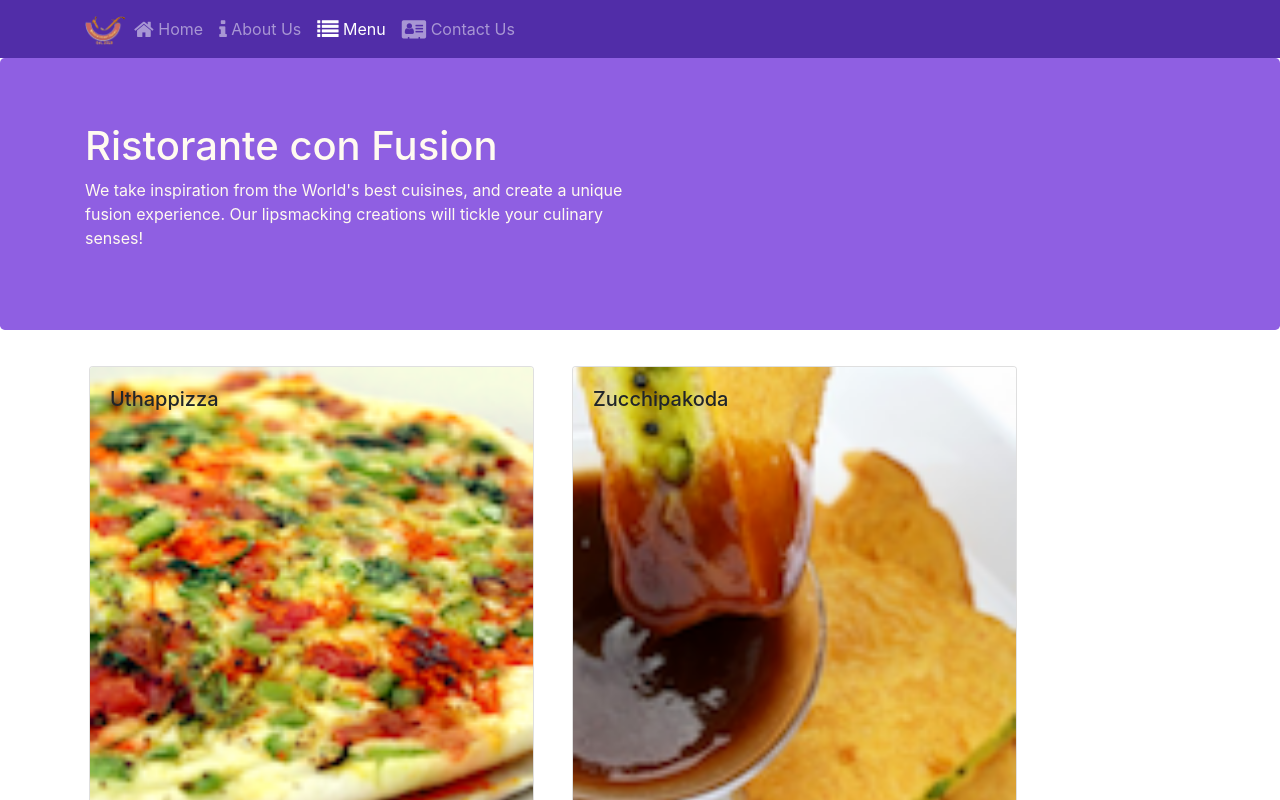
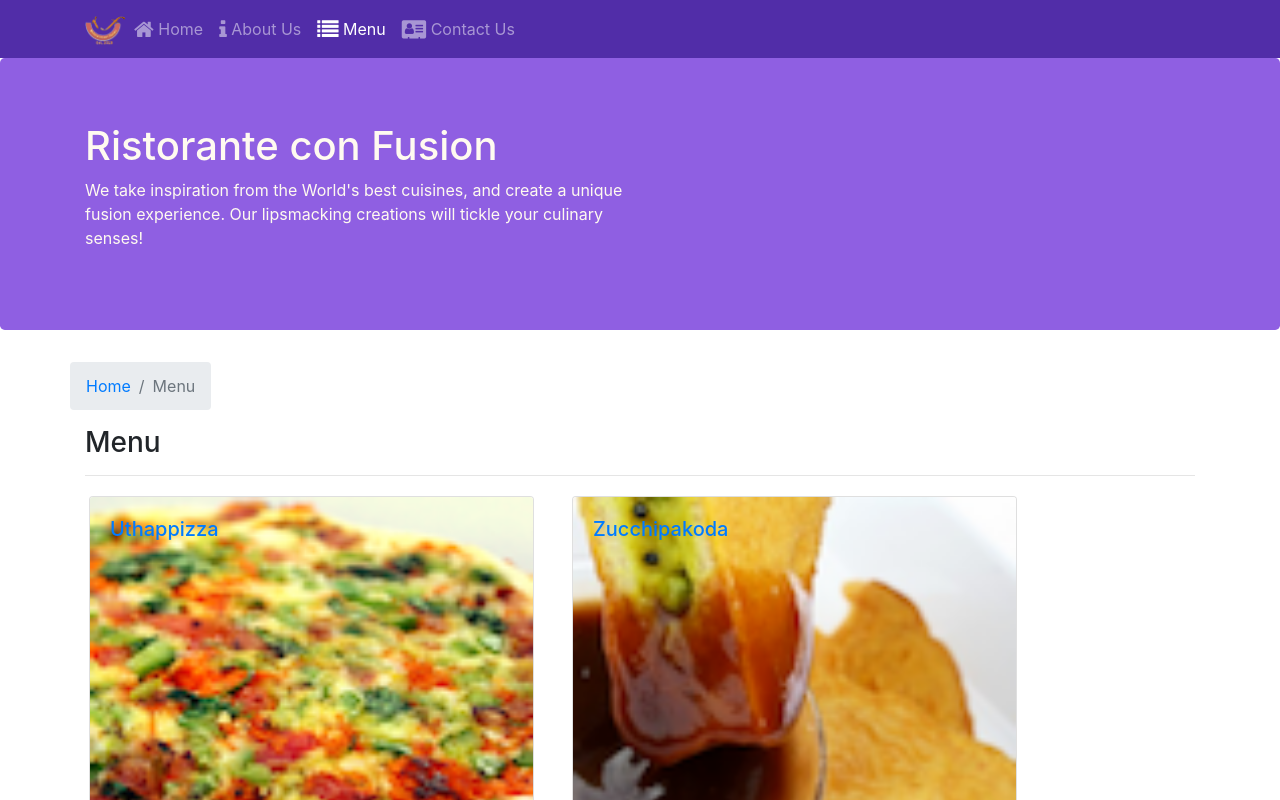
Before and after one commit to adityabajpai/Ristorante-Con-Fusion, a React (Create React App) app: page /menu in a window 1280 px wide. Shown: the top 800 px of the page. Built offline with nearby package versions, Linux system fonts and the light colour scheme.

Commit message:
Menu Domponent Done

```diff
--- a/src/Components/ContactComponent.js
+++ b/src/Components/ContactComponent.js
@@ -1,8 +1,22 @@
 import React from 'react';
+import {Breadcrumb, BreadcrumbItem } from 'reactstrap';
+import {Link } from 'react-router-dom';
 
 function Contact(props) {
     return(
         <div className="container">
+            <div className="row">
+                <Breadcrumb>
+                    <BreadcrumbItem>
+                        <Link to='/home'>Home</Link>
+                    </BreadcrumbItem>
+                    <BreadcrumbItem active>Contact Us</BreadcrumbItem>
+                </Breadcrumb>
+                <div className="col-12">
+                    <h3>Contact Us</h3>
+                    <hr/>
+                </div>
+            </div>
             <div className="row row-content">
                 <div className="col-12">
                 <h3>Location Information</h3>
--- a/src/Components/DishdetailComponent.js
+++ b/src/Components/DishdetailComponent.js
@@ -1,5 +1,7 @@
 import React from 'react';
 import { Card, CardImg, CardBody, CardText, CardTitle } from 'reactstrap';
+import { Breadcrumb, BreadcrumbItem} from 'reactstrap';
+import {Link} from 'react-router-dom';
 
 function RenderDish({dish}){
         if (dish != null) {
@@ -60,8 +62,16 @@
         return (
             <div className="container">
                 <div className='row' style={{alignItems:"center"}}>
+                    <Breadcrumb>
+                        <BreadcrumbItem><Link to="/menu">Menu</Link></BreadcrumbItem>
+                        <BreadcrumbItem active>{props.dish.name}</BreadcrumbItem>
+                    </Breadcrumb>
+                    <div className="col-12">
+                        <h3>{props.dish.name}</h3>
+                        <hr/>
+                    </div>
                     <RenderDish dish = {props.dish} />
-                    <RenderComments comments = {props.dish.comments} />
+                    <RenderComments comments = {props.comments} />
                 </div>
             </div>
         )
--- a/src/Components/HomeComponent.js
+++ b/src/Components/HomeComponent.js
@@ -7,9 +7,9 @@
         <Card>
             <CardImg src={item.image} alt={item.name} />
             <CardBody>
-            <CardTitle>{item.name}</CardTitle>
-            {item.designation ? <CardSubtitle>{item.designation}</CardSubtitle> : null }
-            <CardText>{item.description}</CardText>
+                <CardTitle>{item.name}</CardTitle>
+                {item.designation ? <CardSubtitle>{item.designation}</CardSubtitle> : null }
+                <CardText>{item.description}</CardText>
             </CardBody>
         </Card>
     );
--- a/src/Components/MainComponent.js
+++ b/src/Components/MainComponent.js
@@ -4,6 +4,7 @@
 import { LEADERS } from '../shared/leaders';
 import { PROMOTIONS } from '../shared/promotions'
 import MenuComponent from './MenuComponent';
+import DishDetail from './DishdetailComponent';
 import Header from './HeaderComponent';
 import Footer from './FooterComponent';
 import Home from './HomeComponent';
@@ -40,6 +41,13 @@
             );
         }
 
+        const DishWithId = ({match}) => {
+            return(
+                <DishDetail dish={this.state.dishes.filter((dish) => dish.id === parseInt(match.params.dishId,10))[0]}
+                  comments={this.state.comments.filter((comment) => comment.dishId === parseInt(match.params.dishId,10))} />
+            );
+          };
+
         return (
             <div className='App'>
                 <Header />
@@ -49,6 +57,7 @@
                     <Switch>
                         <Route path="/home" component = {HomePage} />
                         <Route exact path="/menu" component = {() => <MenuComponent dishes={this.state.dishes}/>} />
+                        <Route path = '/menu/:dishId' component={DishWithId}/>
                         <Route exact path="/contactus" component={Contact}/>
                         <Redirect to="/home" />
                     </Switch>
--- a/src/Components/MenuComponent.js
+++ b/src/Components/MenuComponent.js
@@ -1,15 +1,16 @@
 import React from 'react';
-import { Card, CardImg, CardImgOverlay,
-    CardTitle } from 'reactstrap';
+import { Card, CardImg, CardImgOverlay,CardTitle, Breadcrumb, BreadcrumbItem } from 'reactstrap';
+import {Link} from 'react-router-dom';
 
     function RenderMenuItem ({dish, onClick}) {
         return (
-            <Card
-                onClick={() => onClick(dish.id)}>
-                <CardImg width="100%" src={dish.image} alt={dish.name} />
-                <CardImgOverlay>
-                    <CardTitle>{dish.name}</CardTitle>
-                </CardImgOverlay>
+            <Card>
+                <Link to={`/menu/${dish.id}`}>
+                    <CardImg width="100%" src={dish.image} alt={dish.name} />
+                    <CardImgOverlay>
+                        <CardTitle>{dish.name}</CardTitle>
+                    </CardImgOverlay>
+                </Link>
             </Card>
         );
     }
@@ -19,13 +20,25 @@
         const menu = props.dishes.map((dish) => {
             return (
                 <div className="col-12 col-md-5 m-1"  key={dish.id}>
-                    <RenderMenuItem dish={dish} onClick={props.onClick} />
+                    <RenderMenuItem dish={dish}/>
                 </div>
             );
         });
 
         return (
             <div className="container">
+                <div className="row">
+                    <Breadcrumb>
+                        <BreadcrumbItem>
+                            <Link to='/home'>Home</Link>
+                        </BreadcrumbItem>
+                        <BreadcrumbItem active>Menu</BreadcrumbItem>
+                    </Breadcrumb>
+                    <div className="col-12">
+                        <h3>Menu</h3>
+                        <hr/>
+                    </div>
+                </div>
                 <div className="row">
                     {menu}
                 </div>
```
